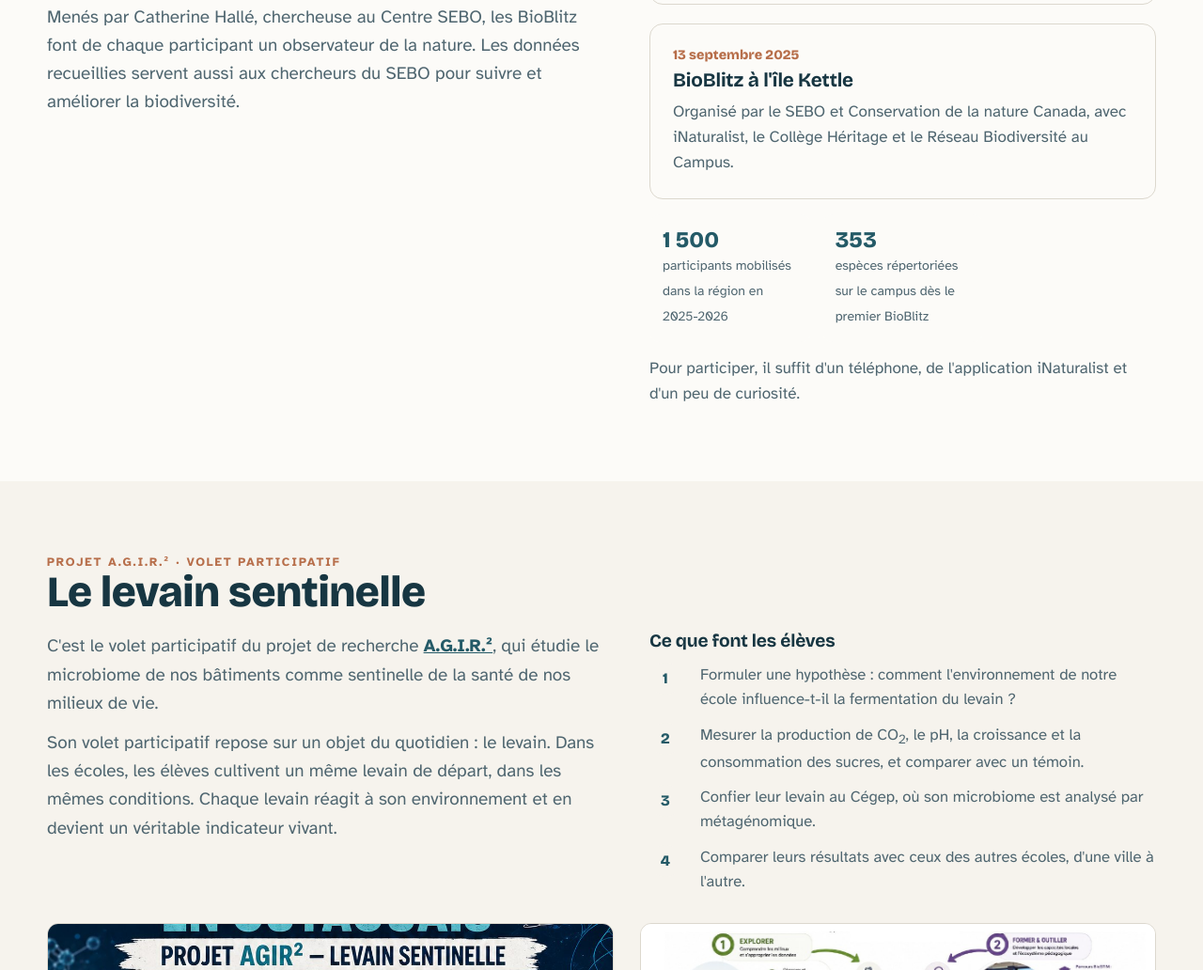
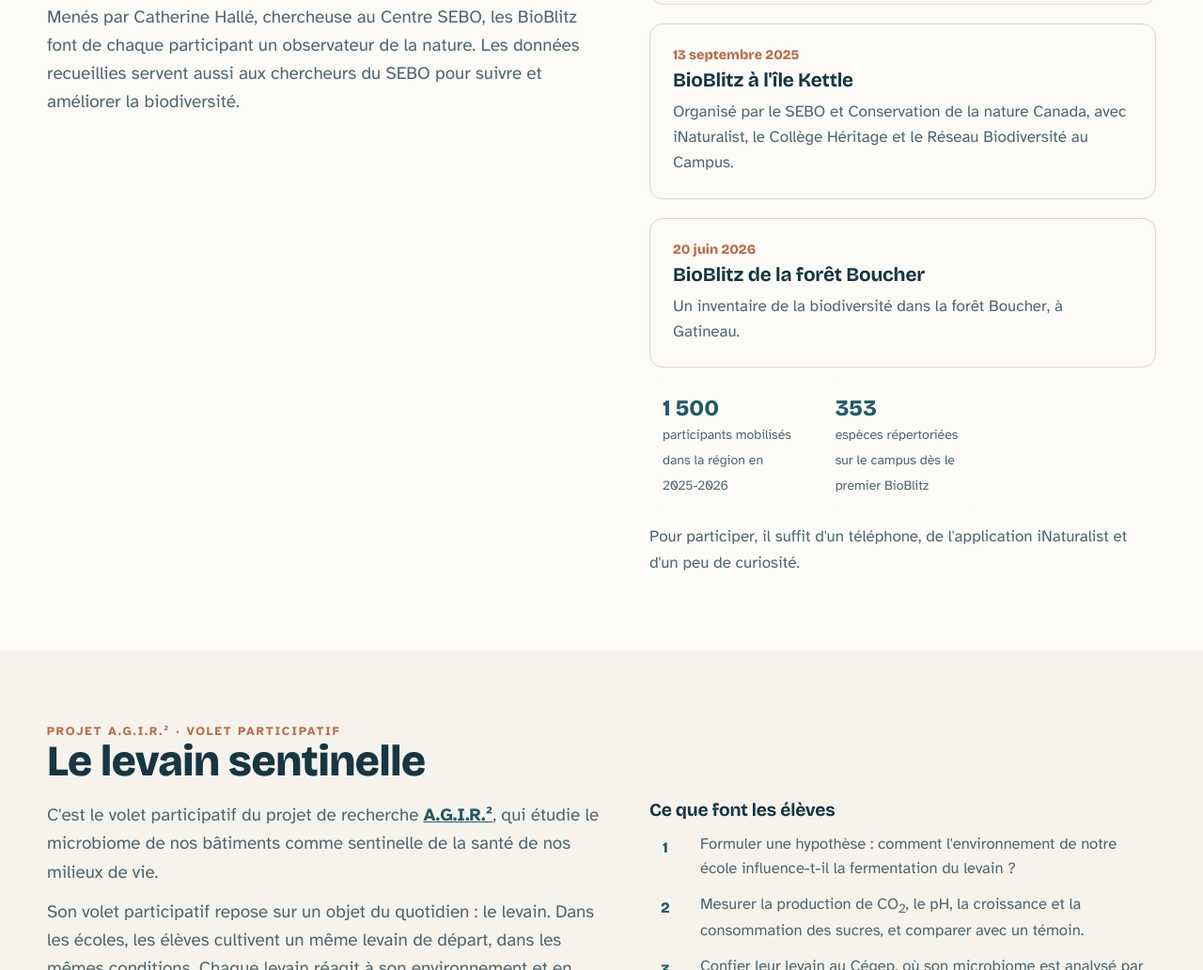
Before and after one commit to ecole-innovation-outaouais/site-web, a plain HTML site: page science-participative.html in a window 1280 px wide. Shown: the part 872-1904 px from the top of the page at 94% size. Drawn offline with nearby package versions, Linux system fonts and the light colour scheme.

Commit message:
Science participative : BioBlitz de la forêt Boucher (20 juin 2026)
Co-Authored-By: Claude Opus 5.5 <noreply@anthropic.com>
Claude-Session: https://claude.ai/code/session_01M2T4puYVa5WwyfSRESR7Hv

```diff
--- a/science-participative.html
+++ b/science-participative.html
@@ -471,6 +471,7 @@ a.logo-projet{text-decoration:none}
         <div class="offres" style="grid-template-columns:1fr;margin-top:0">
           <div class="offre"><span class="num">27 septembre 2024</span><h3>Le premier BioBlitz du Cégep</h3><p>Sur les campus Gabrielle-Roy et Félix-Leclerc, pendant la journée de sensibilisation aux défis climatiques et à l'environnement. Le Cégep se joint alors au réseau Biodiversité sur le campus. Résultat : 137 participants, 1 240 observations et 353 espèces répertoriées sur iNaturalist.</p></div>
           <div class="offre"><span class="num">13 septembre 2025</span><h3>BioBlitz à l'île Kettle</h3><p>Organisé par le SEBO et Conservation de la nature Canada, avec iNaturalist, le Collège Héritage et le Réseau Biodiversité au Campus.</p></div>
+          <div class="offre"><span class="num">20 juin 2026</span><h3>BioBlitz de la forêt Boucher</h3><p>Un inventaire de la biodiversité dans la forêt Boucher, à Gatineau.</p></div>
         </div>
         <div class="faits" style="margin-top:16px">
           <div class="fait"><strong>1 500</strong><span>participants mobilisés dans la région en 2025-2026</span></div>
```
